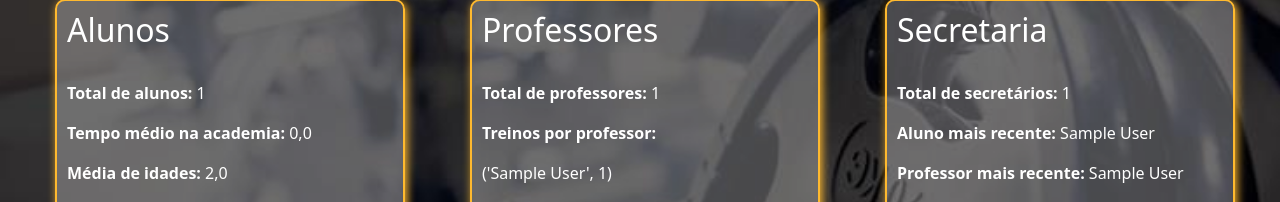
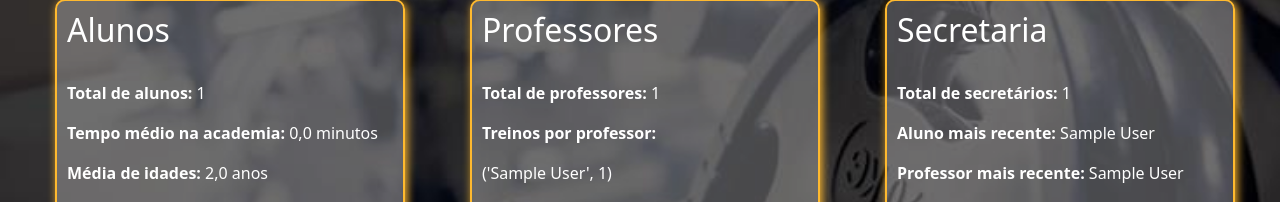
Before and after one commit to tomasolenscki/USPesos, a Django app: page /secretaria/dados/ in a window 1280 px wide. Shown: the part 171-373 px from the top of the page. Run offline with Django 4.2, Linux system fonts and the light colour scheme; a user stored in the database is signed in; tables that the repository leaves empty hold one stand-in row (values such as "Sample post"); grey boxes marked "Sample" are stand-in pictures; some libraries are stand-ins or nearby versions.

Commit message:
Colocar kg

```diff
--- a/alunos/templates/alunos/meutreino.html
+++ b/alunos/templates/alunos/meutreino.html
@@ -13,7 +13,7 @@ Meu Treino
 </div>
 
 <div>
-
+<br>
 <div class = "p1">
 {% if itenstreino and treino_vigente %}
     <div class = "lista-exercicio">
@@ -35,7 +35,7 @@ Meu Treino
     {% for item in itenstreino %}
         <div class = "card-exercicio">
             <p> Exercício: {{ item.exercicio }}</p>
-            <p> Carga: {{ item.carga }}</p>
+            <p> Carga: {{ item.carga }} Kg </p>
             <p> Repetições: {{ item.repeticao }}</p>
             <p><img src="{{ item.exercicio.urlfoto }}" alt="Foto do exercicio" id="foto-exercicio"> </p>
         </div>
--- a/secretaria/templates/secretaria/dados.html
+++ b/secretaria/templates/secretaria/dados.html
@@ -12,8 +12,8 @@
         <h2> Alunos </h2><br>
 
         <p><b> Total de alunos: </b> {{ alunos.count }} </p>
-        <p><b> Tempo médio na academia: </b> {{ media_tempos }} </p>
-        <p><b> Média de idades: </b> {{ media_idades }} </p>
+        <p><b> Tempo médio na academia: </b> {{ media_tempos }} minutos </p>
+        <p><b> Média de idades: </b> {{ media_idades }} anos </p>
     </div>
 
     <div id="bloco-container-dados">
```
